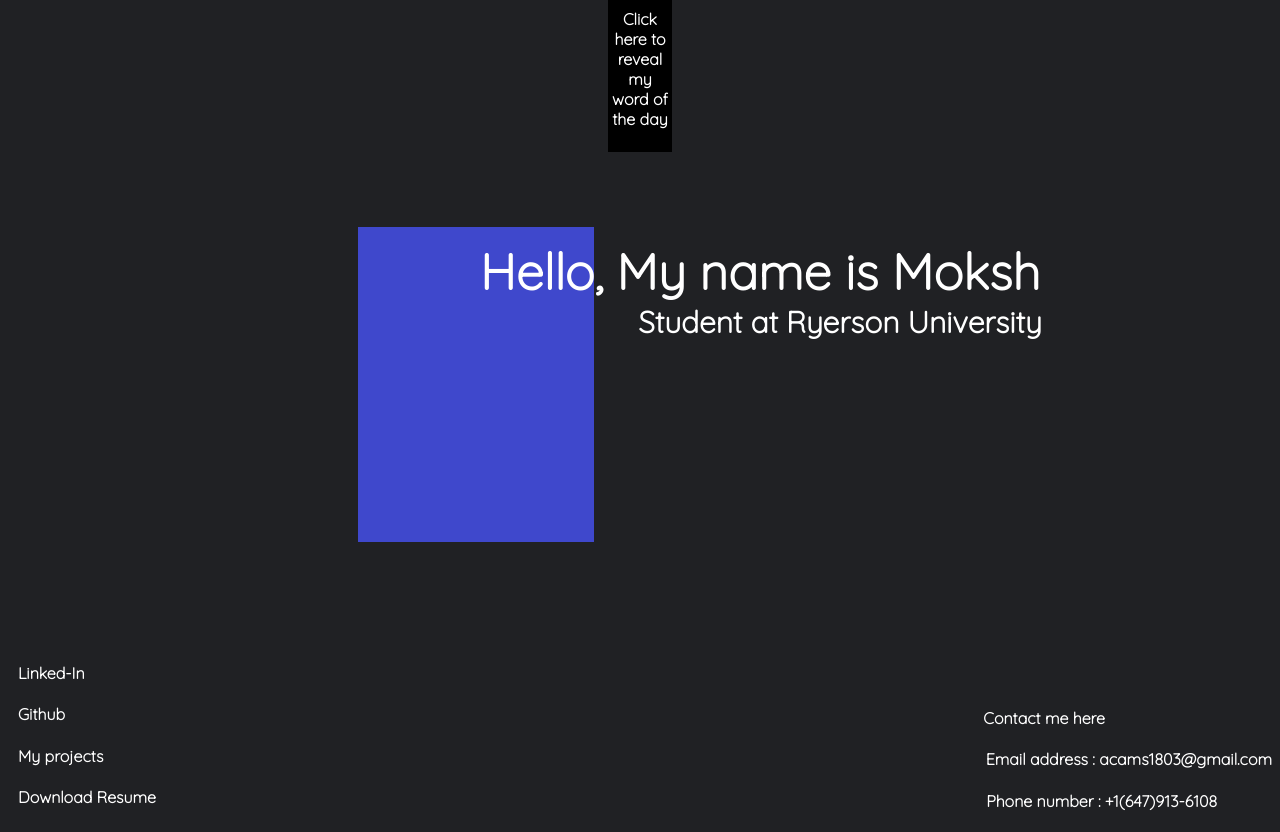
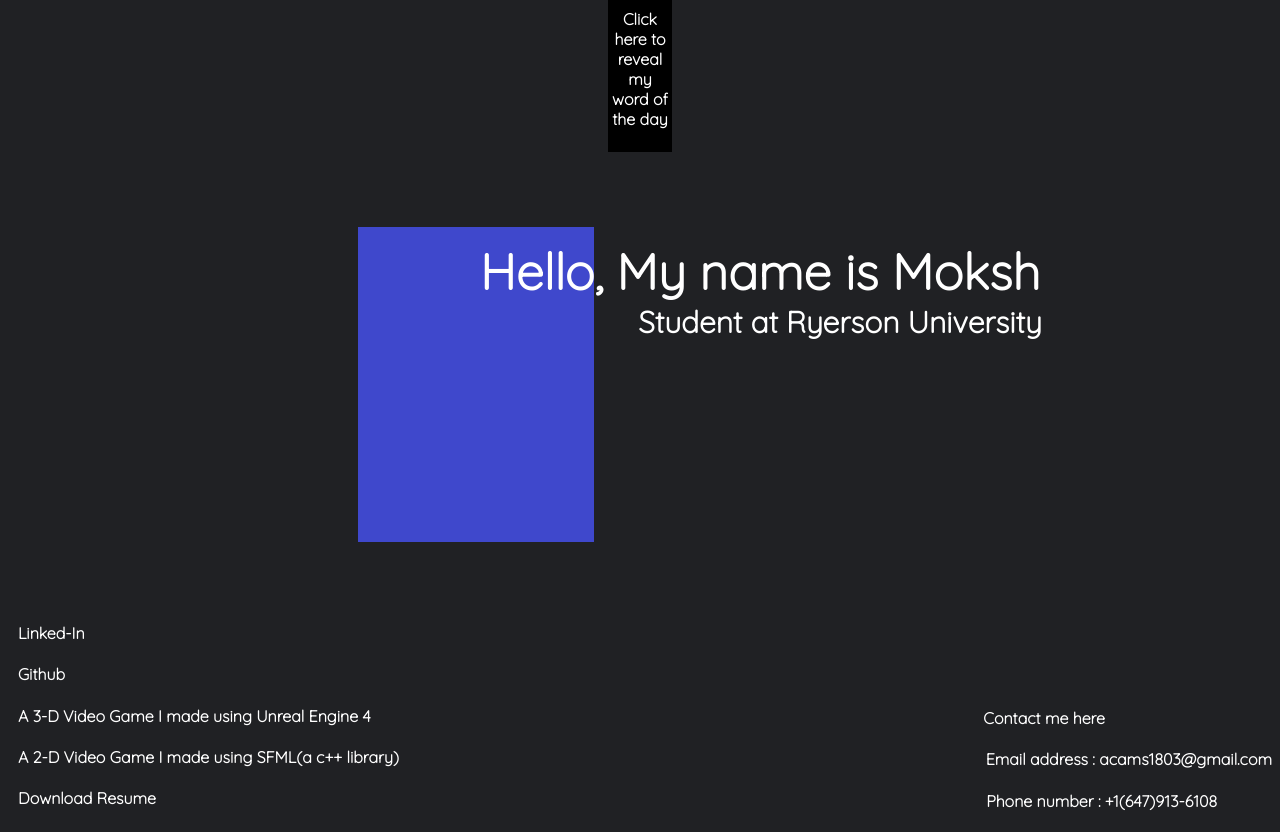
Before and after one commit to mokshshah18/Portfolio, a plain HTML site: page Home.html in a window 1280 px wide. Shown: the top 832 px of the page. Drawn offline with Linux system fonts and the light colour scheme.

Commit message:
commit 2

```diff
--- a/Home.html
+++ b/Home.html
@@ -21,7 +21,9 @@
         <div>
             <h4><a href="https://www.linkedin.com/in/moksh-shah-185515232/" target="_blank">Linked-In</a></h4>
             <h4><a href="https://github.com/mokshshah18" target="_blank">Github</a></h4>
-            <h4><a href="Projects.html" target="_blank">My projects</a></h4>
+            <!-- <h4><a href="Projects.html" target="_blank">My projects</a></h4> -->
+            <h4><a href="https://project-liquid.itch.io/lord-mumbo-jumps" target="_blank">A 3-D Video Game I made using Unreal Engine 4</a></h4>
+            <h4><a href="https://project-liquid.itch.io/project-unkown" target="_blank">A 2-D Video Game I made using SFML(a c++ library)</a></h4>
             <h4><a href="Moksh Shah Resume.pdf" download="Moksh_Shah_Resume" target="_blank">Download Resume</a></h4>
         </div>
     </section>
--- a/style.css
+++ b/style.css
@@ -60,6 +60,7 @@ h6{
     float: left;
     padding-top: 0px;
     padding-left: 10px;
+    margin-top: -40px;
 }
 .contacts_main{
     text-align: right;
```
